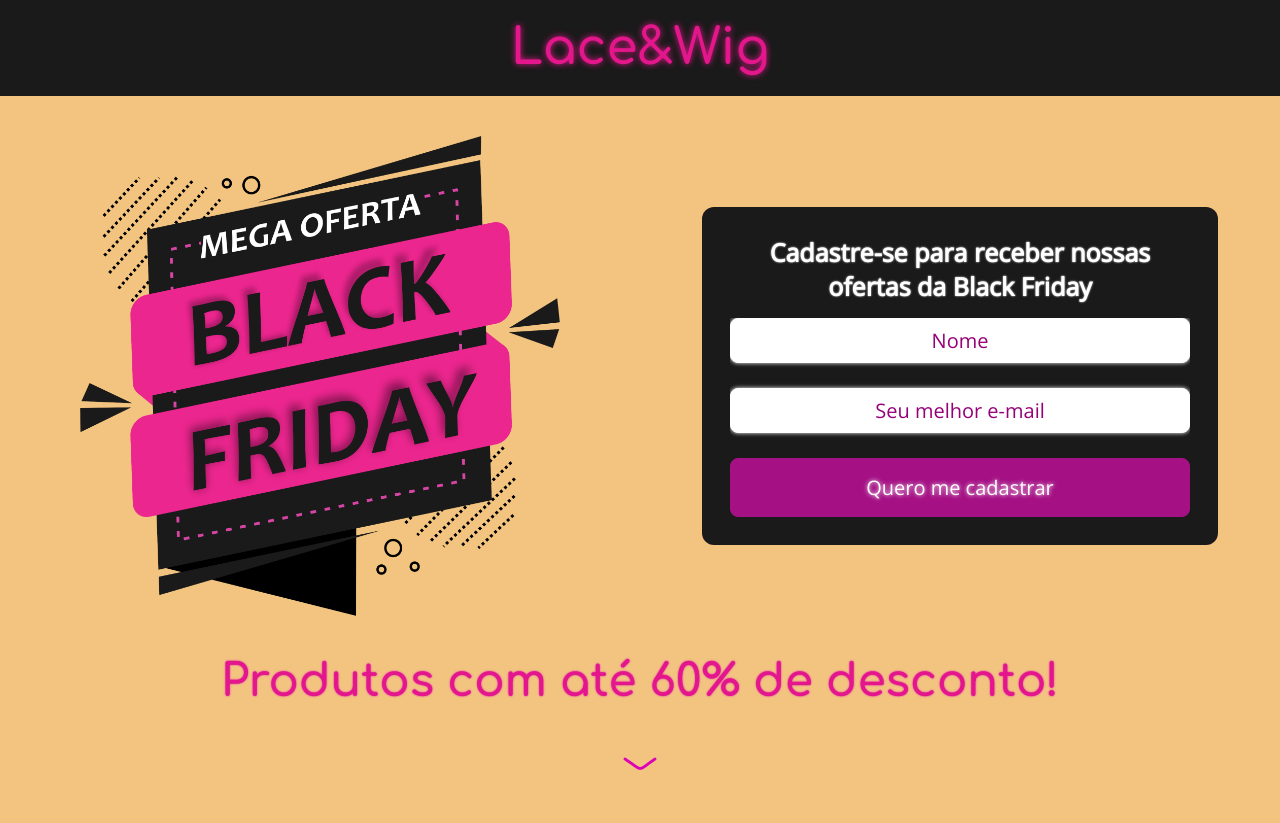
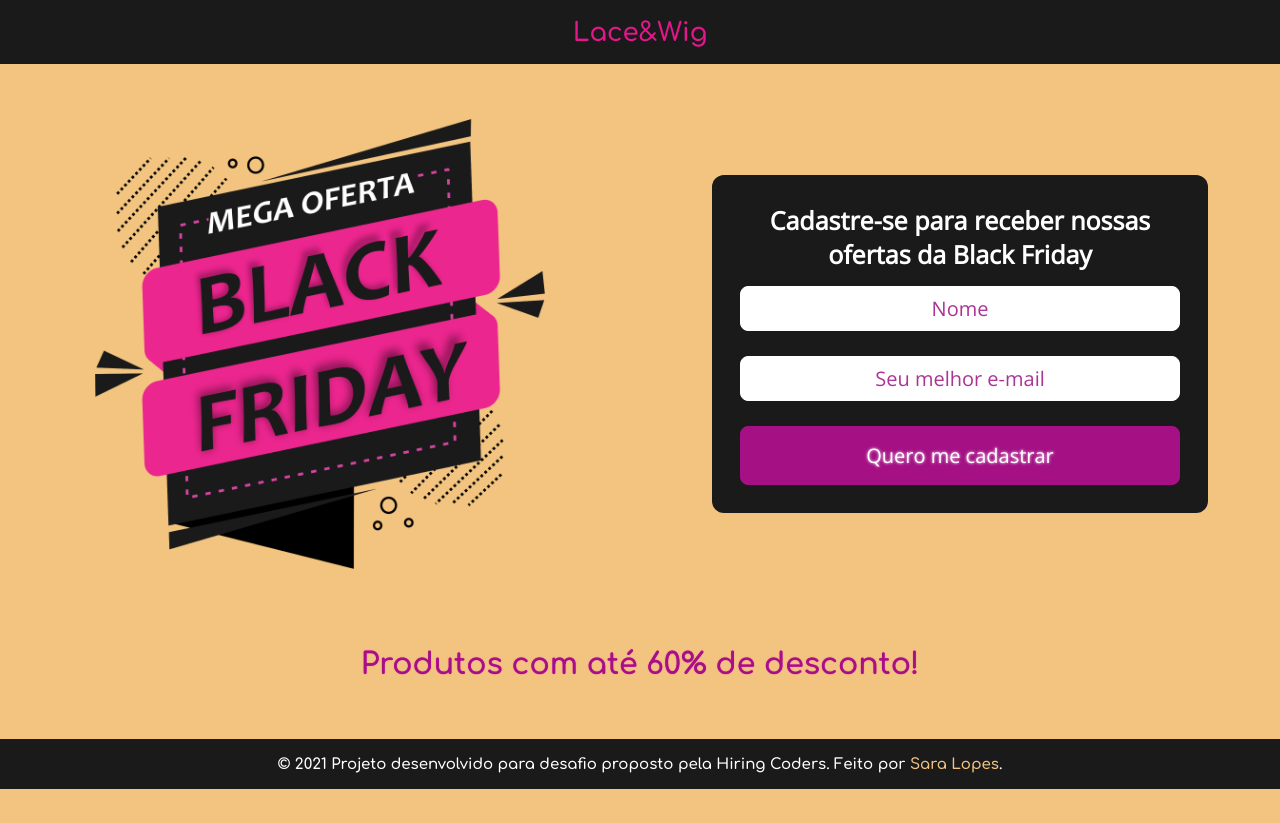
Before and after one commit to saralopescorrea/HC-LandingPage, a plain HTML site: page index.html in a window 1280 px wide. Shown: the top 823 px of the page. After the commit the page ends 800 px from the top, so only its background shows below. Drawn offline with nearby package versions, Linux system fonts and the light colour scheme.

Commit message:
alteracoes

```diff
--- a/css/style.css
+++ b/css/style.css
@@ -8,21 +8,18 @@ html {
 }
 
 body{
-      font-family: 'Open Sans', sans-serif;
       background-color: #f2c480
 }
 
 header {
     background-color: #1a1a1a;
-}
-
-header h1 {
+    height: 8vh;
     font-family: 'Comfortaa', cursive;
-    font-size: 50px;
-    padding: 20px;
-    text-align: center;
+    font-size: 13px;
     color: #e3178b;
-    text-shadow: 0 0 6px #e3178b;
+    display: flex;
+    justify-content: center;
+    align-items: center;
 }
 
 .container1{
@@ -30,22 +27,7 @@ header h1 {
     width: 100%;
 }
 
-.section-one{
-    float: left;
-    width: 50%;
-    display: flex;
-    align-items: center;
-    margin: 0 auto;
-}
-
-.section-one img {
-    max-width: 480px;
-    width: 100%;
-    display: block;
-    margin: 0 auto;
-}
-
-.section-two{
+.section{
     float: left;
     width: 50%;
     justify-content: center;
@@ -53,11 +35,18 @@ header h1 {
     align-items: center;
 }
 
+.section img {
+    max-width: 450px;
+    width: 100%;
+    display: block;
+    margin: 0 auto;
+}
+
 .card-container1{
     background: #1a1a1a;
     border-radius: 12px;
     padding: 28px;
-    max-width: 460px;
+    max-width: 440px;
 }
 
 form{
@@ -70,7 +59,7 @@ form{
     font-size: 25px;
     text-align: center;
     color: white;
-    text-shadow: 0 0 2px white;
+    font-family: 'Open Sans', sans-serif
 }
 
 input {
@@ -84,13 +73,12 @@ input {
     color: rgba(150, 0, 100, 1);
     outline: none;
     font-size: 20px;
-    box-shadow: 0 0 4px white;
     border-radius: 8px;
     font-family: 'Open Sans', sans-serif
 }
 
 input::placeholder{
-    color: rgba(150, 0, 120, 1);
+    color: rgba(150, 0, 120, 0.8);
 }
 
 button{
@@ -102,7 +90,7 @@ button{
     color: white;
     font-size: 20px;
     outline: none;
-    text-shadow: 0 0 4px white;
+    text-shadow: 0 0 3px white;
     font-family: 'Open Sans', sans-serif
 }
 
@@ -111,14 +99,14 @@ button:hover{
 }
 
 .container2 {
-    height: 20vh;
+    height: 10vh;
     width: 100%;
 }
 
-.section-three {
+.section-two {
     display: flex;
-    flex-direction: column;
     align-items: center;
+    justify-content: center;
 }
 
 #card-chamada2 {
@@ -126,14 +114,14 @@ button:hover{
 }
 
 .container2 h2{
-    font-size: 45px;
-    color: #e3178b;
-    text-shadow: 0 0 2px #e016b4;
+    font-size: 30px;
+    color: rgb(165, 17, 133);
+    text-shadow: 0 0 1px #e016b4;
     text-align: center;
     font-family: 'Comfortaa', cursive;
 }
 
-.card-seta img {
+/**.card-seta img {
     display: block;
     margin: 50px auto;
 }
@@ -190,35 +178,36 @@ button:hover{
     color: #940255;
     text-shadow: 0 0 3px #bd1c9a;
     padding: 10px;
-}
+}**/
 
 footer {
-    margin-top: 40px;
+    height: 5vh;
     background-color: #1a1a1a;
     color: white;
     display: flex;
     justify-content: center;
     align-items: center;
-    font-size: 18px;
-    padding: 30px;
+    font-size: 15px;
+    padding: 5px;
     font-family: 'Comfortaa', cursive;
+    margin-top: 35px;
 }
-@media (min-width: 568px) and (max-width: 999px){
+/*@media (min-width: 568px) and (max-width: 999px){
     .section-four{
         height: 170vh;
     }
 }
 
 
-/* Telefones em paisagem e abaixo */
+/* Telefones em paisagem e abaixo*/
 @media (max-width: 567px) {
     .container1 {
-        height: 38vh;
+        height: 50vh;
         width: 100%;
     }
 
-    .section-one img {
-        max-width: 320px;
+    .section img {
+        max-width: 300px;
     }
 
     .card-container1 {
@@ -248,18 +237,14 @@ footer {
         font-size: 25px;
     }
 
-    .section-four{
-        height: 140vh;
+    .footer{
+        font-size: 1px;
     }
 
-    .card-produto img {
-        margin: 5px;
-        height: 220px;
-    }
 }
 
-/* Telefones em paisagem a tablet em retrato */
-@media (max-width: 850px) {
+/* Telefones em paisagem a tablet em retrato
+@media (min-width: 850px) {
     .container1 {
         height: 40vh;
         width: 100%;
--- a/index.html
+++ b/index.html
@@ -40,12 +40,12 @@
     </header>
 
 <!--Seção 1: imagem da Black Friday-->
-    <section class="container1 section-one">
+    <section class="container1 section">
         <img src="assets/blackfriday.png" alt="Mega oferta Black Friday">
     </section>
 
 <!--Seção 2: formulário de inscrição-->
-    <section class="container1 section-two">
+    <section class="container1 section">
             <div class="card-container1">
                 <div id="conteudo">
                     <h2 id="card-chamada1"> Cadastre-se para receber nossas ofertas da Black Friday </h2>
@@ -59,16 +59,16 @@
     </section>
 
 <!--Seção 3: informe de desconto-->
-    <section class="container2 section-three">
+    <section class="container2 section-two">
         <div id="card-chamada2">
             <h2> Produtos com até 60% de desconto! </h2>
-            <a class="card-seta" href="#container3" >
+            <!--<a class="card-seta" href="#container3" >
                 <img src="/assets/seta.png" alt="Seta apontando para baixo na cor rosa">
-            </a>
+            </a>-->
         </div>
     </section>
 
-<!--Seção 4: produtos em promoção-->
+<!--Seção 4: produtos em promoção
     <section class="section-four">
         <div class="container3" id="container3">
             <div class="card-produto">
@@ -91,10 +91,11 @@
             </div>
         </div>
     </section>
+-->
 
 <!--Rodapé-->
     <footer>
-        <span> &copy; 2021 Projeto desenvolvido para desafio proposto pela Hiring Coders. Feito por <a href="https://github.com/saralopescorrea" style="color: #f2c480; text-decoration: none;" target="blank"> Sara Lopes</a></span>
+        <span> &copy; 2021 Projeto desenvolvido para desafio proposto pela Hiring Coders. Feito por <a href="https://github.com/saralopescorrea" style="color: #f2c480; text-decoration: none;" target="blank"> Sara Lopes</a>.</span>
     </footer>
 
 </body>
```
Also changed, not shown: 1 other file.
